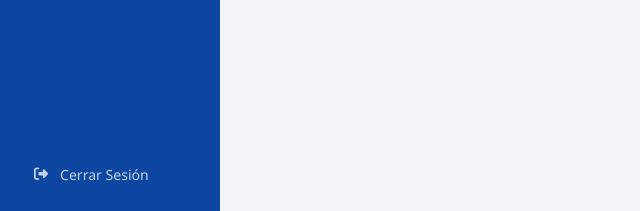
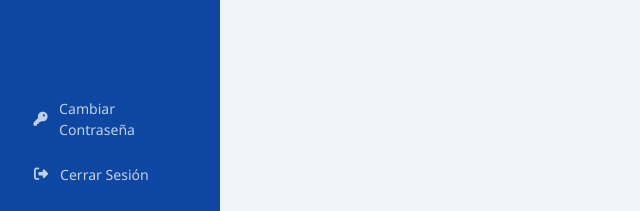
Before and after one commit to sistemacom40-byte/sistema.farmacia.rafa, a Flask app: page /clientes in a window 1280 px wide. Shown: the part 725-936 px from the top of the page, without its empty margins (0-640 px from the left). Run offline with Flask 3, Linux system fonts and the light colour scheme; a user stored in the database is signed in.

Commit message:
Add link to change password in base template

```diff
--- a/Farmacia-rafa/templates/base.html
+++ b/Farmacia-rafa/templates/base.html
@@ -187,6 +187,9 @@
   {% endif %}
 
   <div class="mt-auto p-3">
+    <a href="{{ url_for('cambiar_password') }}" class="sidebar-link mb-1" style="border-radius:8px;">
+      <i class="fas fa-key"></i> Cambiar Contrase&ntilde;a
+    </a>
     <a href="{{ url_for('logout') }}" class="sidebar-link" style="border-radius:8px;">
       <i class="fas fa-sign-out-alt"></i> Cerrar Sesi&oacute;n
     </a>
```
